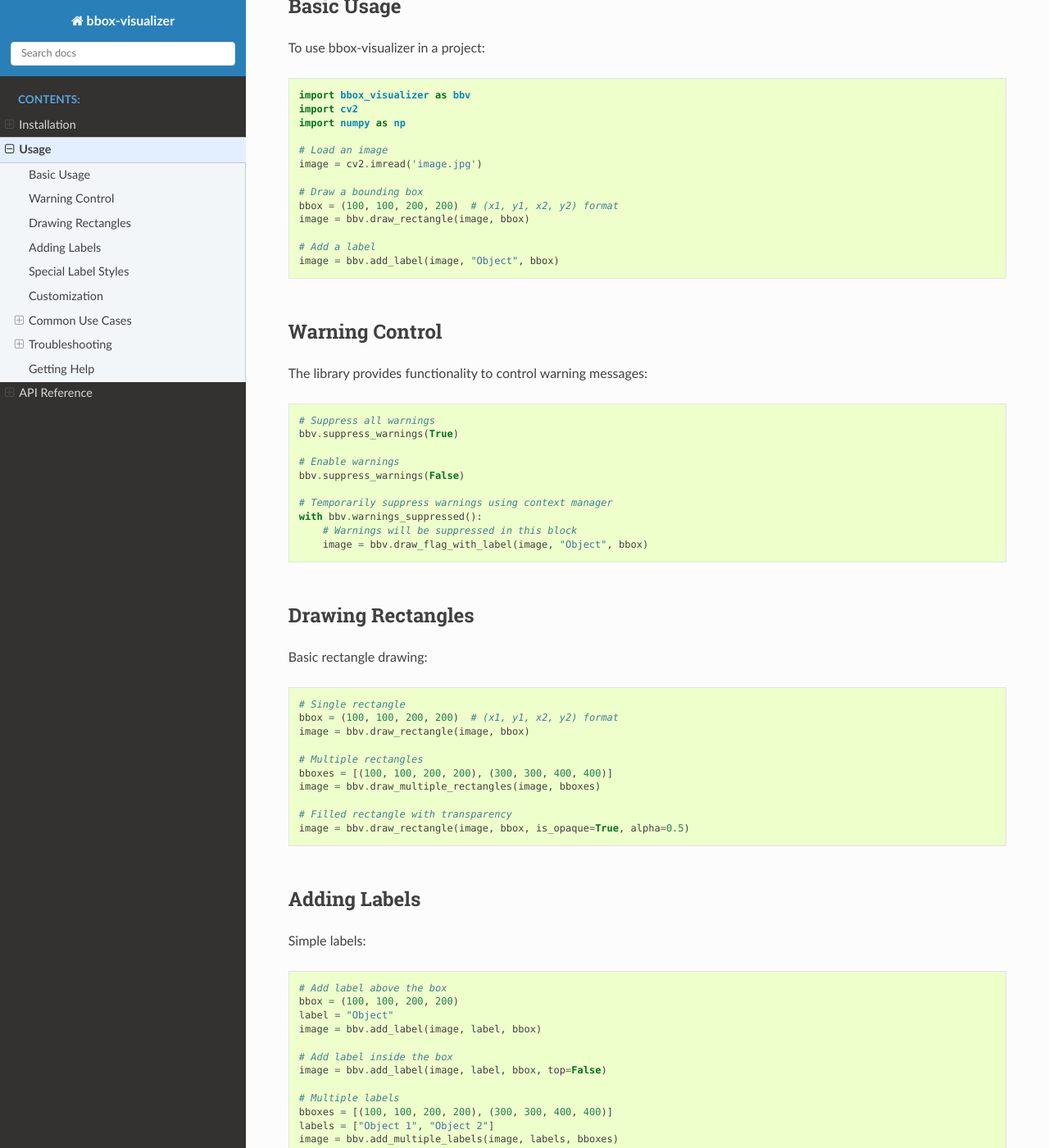
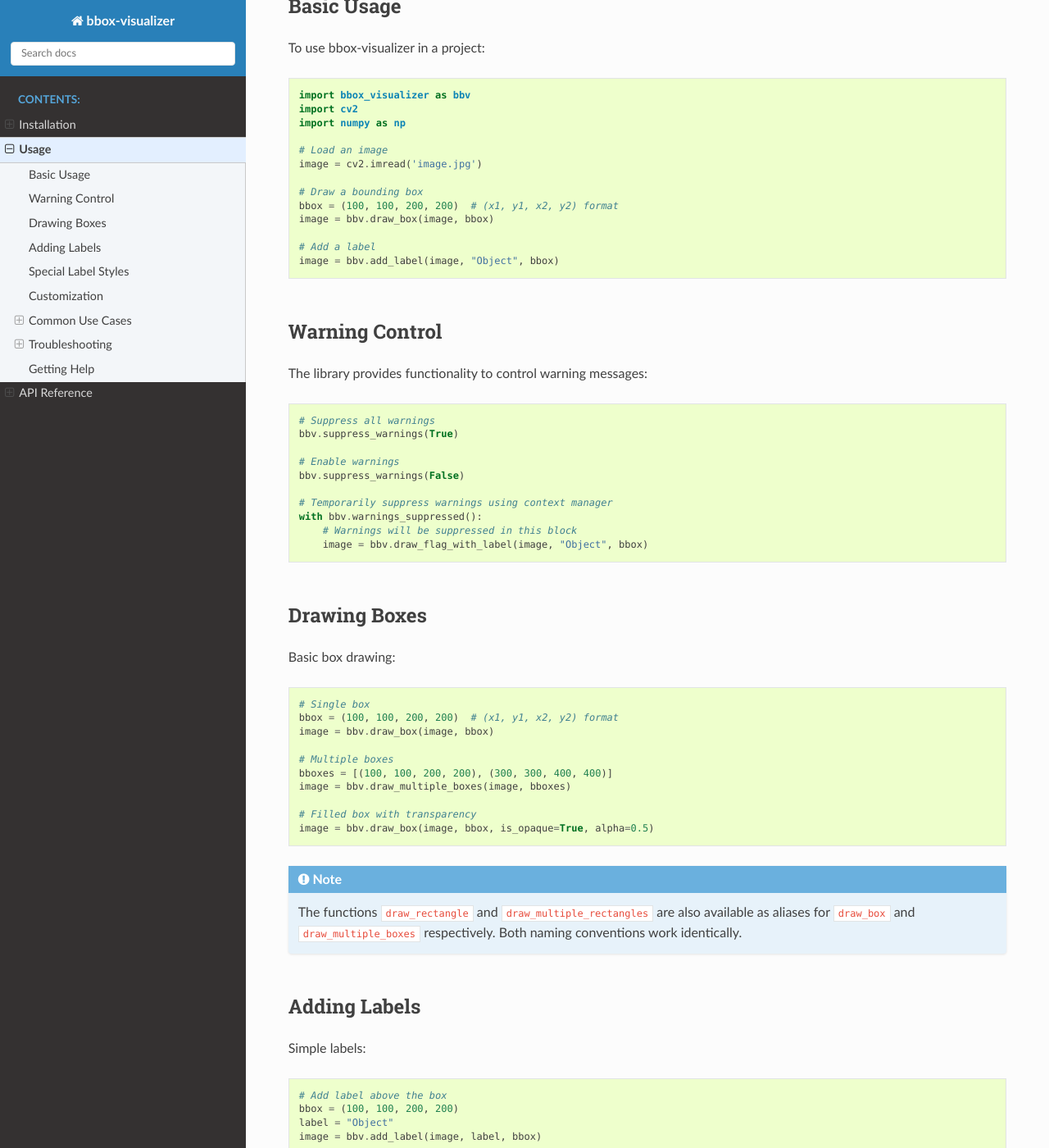
Before and after one commit to shoumikchow/bbox-visualizer, a Sphinx documentation site: the page built from docs/usage.rst, in a window 1280 px wide and 1400 px high, scrolled down 234 px. Shown: the whole window at 82% size. Built offline with Sphinx 7.4.7 and the Read the Docs theme 3.1.0, drawn with Linux system fonts in a browser that asks for light colours; the version number could not be read and is left out; some of the changed text lies outside the part shown.

Commit message:
feature: add draw_box and draw_multiple_boxes as preferred function names
Introduce draw_box and draw_multiple_boxes as the new preferred API
while keeping draw_rectangle and draw_multiple_rectangles as aliases
for backward compatibility. Both naming conventions work identically.

- Add function aliases in rectangle.py
- Export new names in __init__.py files
- Update README and docs to use new function names
- Add notes explaining both naming conventions still work

Co-Authored-By: Claude Opus 4.5 <noreply@anthropic.com>

```diff
--- a/bbox_visualizer/__init__.py
+++ b/bbox_visualizer/__init__.py
@@ -7,7 +7,9 @@ from .core import (
     add_multiple_labels,
     add_multiple_T_labels,
     add_T_label,
+    draw_box,
     draw_flag_with_label,
+    draw_multiple_boxes,
     draw_multiple_flags_with_labels,
     draw_multiple_rectangles,
     draw_rectangle,
@@ -23,7 +25,9 @@ __all__ = [
     "add_label",
     "add_multiple_T_labels",
     "add_multiple_labels",
+    "draw_box",
     "draw_flag_with_label",
+    "draw_multiple_boxes",
     "draw_multiple_flags_with_labels",
     "draw_multiple_rectangles",
     "draw_rectangle",
--- a/docs/index.rst
+++ b/docs/index.rst
@@ -24,7 +24,7 @@ Get started with bbox-visualizer in just a few lines:
 
     # Draw a bounding box with label
     bbox = (100, 100, 300, 200)
-    image = bbv.draw_rectangle(image, bbox, bbox_color=(0, 255, 0))
+    image = bbv.draw_box(image, bbox, bbox_color=(0, 255, 0))
     image = bbv.add_label(image, "Object", bbox)
 
     # Display the result
--- a/docs/usage.rst
+++ b/docs/usage.rst
@@ -17,7 +17,7 @@ To use bbox-visualizer in a project:
 
     # Draw a bounding box
     bbox = (100, 100, 200, 200)  # (x1, y1, x2, y2) format
-    image = bbv.draw_rectangle(image, bbox)
+    image = bbv.draw_box(image, bbox)
 
     # Add a label
     image = bbv.add_label(image, "Object", bbox)
@@ -40,23 +40,28 @@ The library provides functionality to control warning messages:
         # Warnings will be suppressed in this block
         image = bbv.draw_flag_with_label(image, "Object", bbox)
 
-Drawing Rectangles
-----------------
+Drawing Boxes
+-------------
 
-Basic rectangle drawing:
+Basic box drawing:
 
 .. code-block:: python
 
-    # Single rectangle
+    # Single box
     bbox = (100, 100, 200, 200)  # (x1, y1, x2, y2) format
-    image = bbv.draw_rectangle(image, bbox)
+    image = bbv.draw_box(image, bbox)
 
-    # Multiple rectangles
+    # Multiple boxes
     bboxes = [(100, 100, 200, 200), (300, 300, 400, 400)]
-    image = bbv.draw_multiple_rectangles(image, bboxes)
+    image = bbv.draw_multiple_boxes(image, bboxes)
 
-    # Filled rectangle with transparency
-    image = bbv.draw_rectangle(image, bbox, is_opaque=True, alpha=0.5)
+    # Filled box with transparency
+    image = bbv.draw_box(image, bbox, is_opaque=True, alpha=0.5)
+
+.. note::
+    The functions ``draw_rectangle`` and ``draw_multiple_rectangles`` are also available
+    as aliases for ``draw_box`` and ``draw_multiple_boxes`` respectively. Both naming
+    conventions work identically.
 
 Adding Labels
 -----------
@@ -109,8 +114,8 @@ All functions support customization of colors and styles:
     text_color = (0, 0, 0)    # Black
     bg_color = (255, 255, 255)  # White
 
-    # Draw rectangle with custom color
-    image = bbv.draw_rectangle(image, bbox, bbox_color=bbox_color)
+    # Draw box with custom color
+    image = bbv.draw_box(image, bbox, bbox_color=bbox_color)
 
     # Add label with custom colors
     image = bbv.add_label(
@@ -172,8 +177,8 @@ Object Detection Visualization
         bbox = det["bbox"]
         label = f"{det['label']} ({det['confidence']:.2f})"
 
-        # Draw rectangle and label
-        image = bbv.draw_rectangle(image, bbox, bbox_color=(0, 255, 0))
+        # Draw box and label
+        image = bbv.draw_box(image, bbox, bbox_color=(0, 255, 0))
         image = bbv.add_label(image, label, bbox)
 
 Multiple Object Classes
@@ -195,7 +200,7 @@ Multiple Object Classes
         label = det["label"]
         color = class_colors.get(label.lower(), (128, 128, 128))
 
-        image = bbv.draw_rectangle(image, bbox, bbox_color=color)
+        image = bbv.draw_box(image, bbox, bbox_color=color)
         image = bbv.add_label(image, label, bbox)
 
 Troubleshooting
@@ -225,7 +230,7 @@ Common Issues
 Performance Tips
 ~~~~~~~~~~~~~~
 
-- For multiple objects, use the batch functions (e.g., `draw_multiple_rectangles`) instead of loops
+- For multiple objects, use the batch functions (e.g., ``draw_multiple_boxes``) instead of loops
 - Pre-allocate image arrays when possible
 - Use appropriate image formats (uint8 for most cases)
 - Consider downsampling large images for faster processing
```
Also changed, not shown: README.md (+9 -7 lines), 2 other files.
